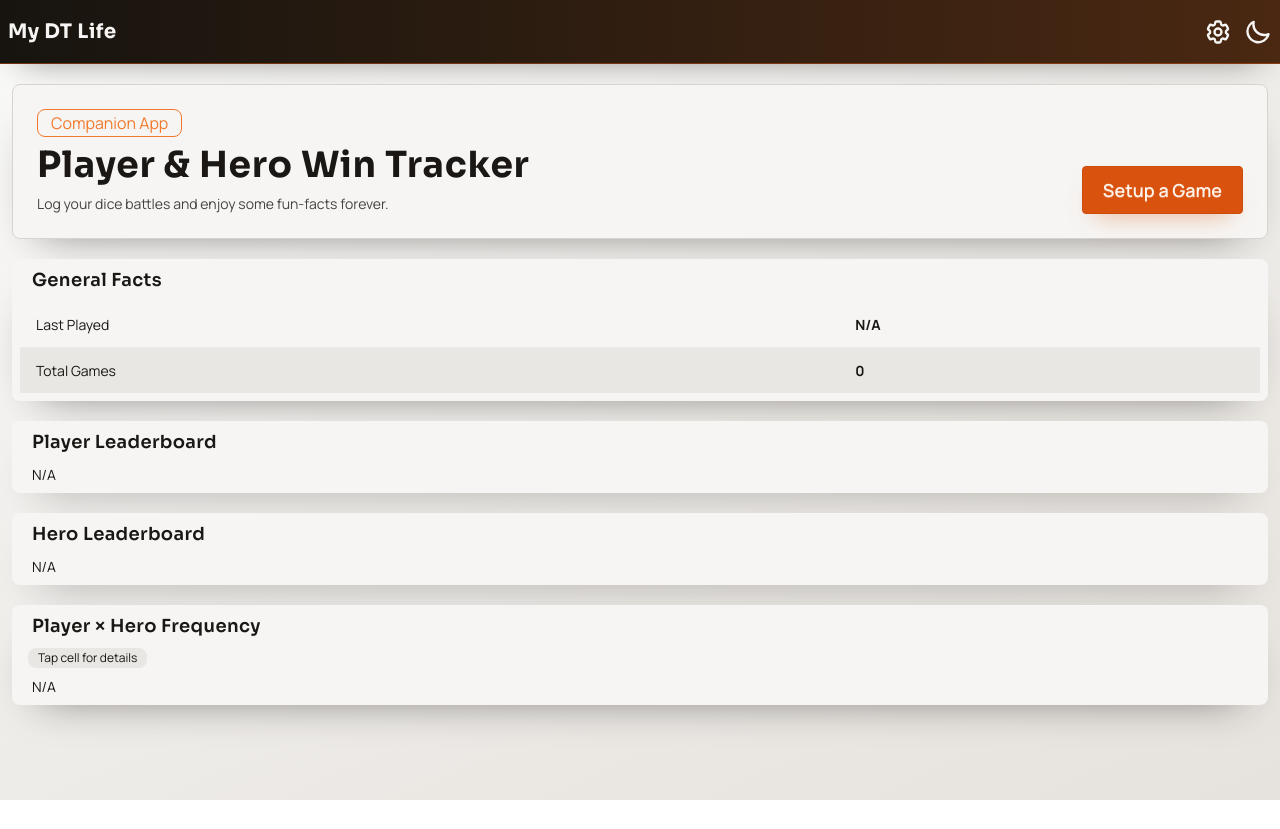
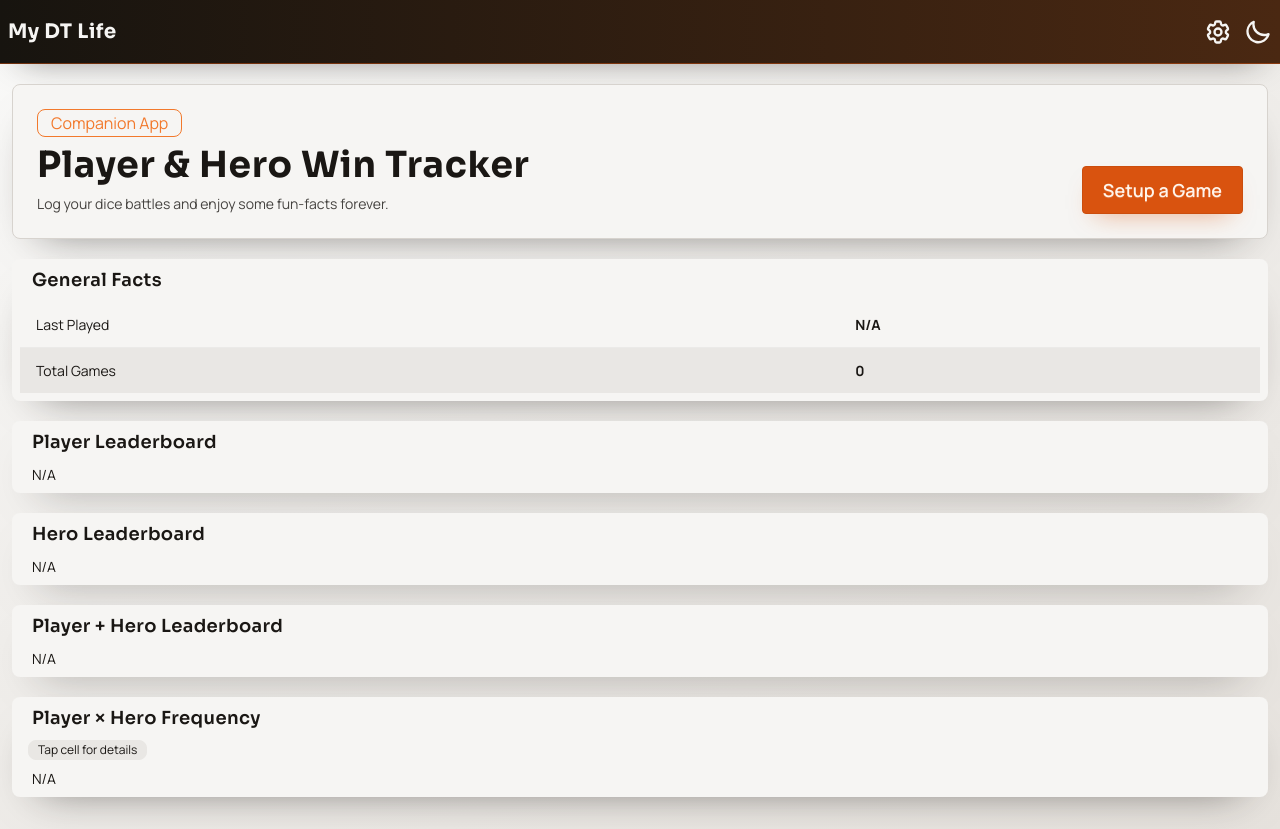
Before and after one commit to tsteelematc/tca-dice-throne, a React (Vite) app: page /#/ in a window 1280 px wide. Before the commit the page ends 800 px from the top, so only its background shows below. Built offline with nearby package versions, Linux system fonts and the light colour scheme; what human-readable would draw is missing.

Commit message:
player + here leaderboard

```diff
--- a/src/App.tsx
+++ b/src/App.tsx
@@ -11,6 +11,7 @@ import {
   getGeneralFacts,
   getHeroLeaderboard,
   getLeaderboard,
+  getPlayerHeroLeaderboard,
   getPlayerHeroMatrix,
   getPreviousHeroes,
   getPreviousPlayers,
@@ -543,6 +544,9 @@ const App = () => {
                   heroLeaderboard={
                     getHeroLeaderboard(gameResults)
                   }
+                  playerHeroLeaderboard={
+                    getPlayerHeroLeaderboard(gameResults)
+                  }
                   playerHeroMatrix={
                     getPlayerHeroMatrix(gameResults)
                   }
--- a/src/GameResults.ts
+++ b/src/GameResults.ts
@@ -173,6 +173,54 @@ export type PlayerHeroMatrix = {
     maxGames: number;
 };
 
+export const getPlayerHeroLeaderboard = (
+    games: GameResult[]
+): LeaderboardEntry[] => {
+    const combos = games
+        .flatMap(x => x.players)
+        .map(x => ({ name: x.name, hero: x.hero }))
+        .filter(
+            (x, i, a) => i == a.findIndex(
+                y => y.name == x.name && y.hero == x.hero
+            )
+        )
+    ;
+
+    return combos
+        .map(
+            ({ name, hero }) => {
+                const matching = games.filter(
+                    g => g.players.some(
+                        p => p.name === name && p.hero === hero
+                    )
+                );
+                const wins = matching.filter(
+                    g => g.winner === name
+                ).length;
+                const totalGames = matching.length;
+                const avg = totalGames > 0
+                    ? wins / totalGames
+                    : 0
+                ;
+
+                return {
+                    wins,
+                    losses: totalGames - wins,
+                    avg: `${avg.toFixed(3)}`,
+                    name: `${name} (${hero})`,
+                };
+            }
+        )
+        .sort(
+            (a, b) => a.avg == b.avg
+                ? a.wins == 0 && b.wins == 0
+                    ? (a.wins + a.losses) - (b.wins + b.losses)
+                    : (b.wins + b.losses) - (a.wins + a.losses)
+                : Number.parseFloat(b.avg) - Number.parseFloat(a.avg)
+        )
+    ;
+};
+
 export const getPlayerHeroMatrix = (games: GameResult[]): PlayerHeroMatrix => {
     const allPlayers = getPreviousPlayers(games);
     const allHeroes = getPreviousHeroes(games);
--- a/src/Home.tsx
+++ b/src/Home.tsx
@@ -8,6 +8,7 @@ type HomeProps = {
     generalFacts: GeneralFacts,
     leaderboard: LeaderboardEntry[],
     heroLeaderboard: LeaderboardEntry[],
+    playerHeroLeaderboard: LeaderboardEntry[],
     playerHeroMatrix: PlayerHeroMatrix,
     setTitle: (t: string) => void,
 };
@@ -17,6 +18,7 @@ export const Home: React.FC<HomeProps> = ({
     generalFacts,
     leaderboard,
     heroLeaderboard,
+    playerHeroLeaderboard,
     playerHeroMatrix,
     setTitle,
 }) => {
@@ -185,6 +187,55 @@ export const Home: React.FC<HomeProps> = ({
                     }
                 </div>
             </div>
+            <div className="card bg-base-100 w-full shadow-lg my-5 overflow-x-scroll">
+                <div className="card-body p-2">
+                    <h2
+                        className="card-title text-nowrap ml-3"
+                    >
+                        Player + Hero Leaderboard
+                    </h2>
+                    {
+                        playerHeroLeaderboard.length === 0
+                            ? <p className="ml-3">N/A</p>
+                            : (
+                                <table className="table table-zebra">
+                                    <thead>
+                                        <tr>
+                                            <th>W</th>
+                                            <th>L</th>
+                                            <th>AVG</th>
+                                            <th>PLAYER (HERO)</th>
+                                        </tr>
+                                    </thead>
+                                    <tbody>
+                                        {
+                                            playerHeroLeaderboard.map(
+                                                x => (
+                                                    <tr
+                                                        key={x.name}
+                                                    >
+                                                        <td>
+                                                            { x.wins }
+                                                        </td>
+                                                        <td>
+                                                            { x.losses }
+                                                        </td>
+                                                        <td>
+                                                            { x.avg }
+                                                        </td>
+                                                        <th>
+                                                            { x.name }
+                                                        </th>
+                                                    </tr>
+                                                )
+                                            )
+                                        }
+                                    </tbody>
+                                </table>
+                            )
+                    }
+                </div>
+            </div>
             <div className="card bg-base-100 w-full shadow-lg my-5">
                 <div className="card-body p-2">
                     <h2 className="card-title text-nowrap ml-3">
```
